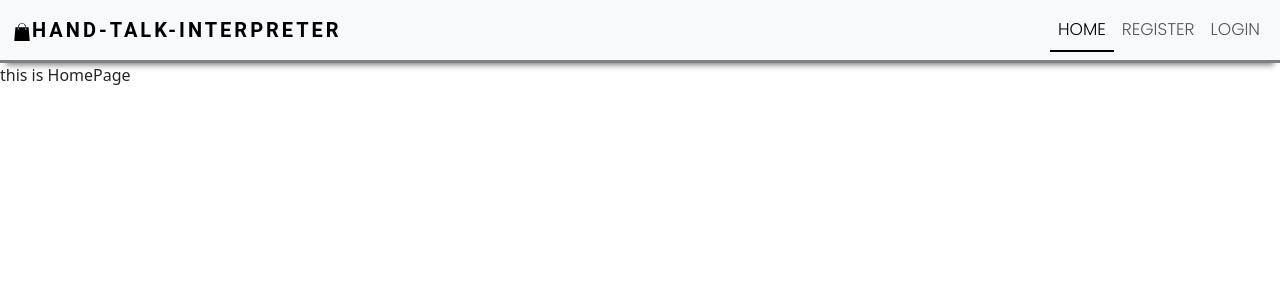
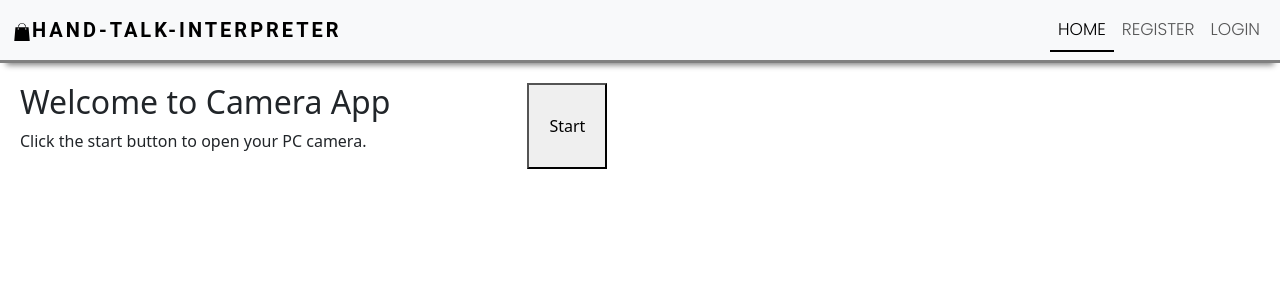
Before and after one commit to davidmurage/Sign-gesture-interpreter, a React (Create React App) app in the folder frontend/: page / in a window 1280 px wide. Shown: the top 300 px of the page. Built offline with nearby package versions, Linux system fonts and the light colour scheme.

Commit message:
updated HomePage.js

```diff
--- a/frontend/src/pages/HomePage.js
+++ b/frontend/src/pages/HomePage.js
@@ -1,10 +1,34 @@
-import React from 'react';
+import React,{useState} from 'react';
 import Layout from '../components/Layout/Layout';
 
 const HomePage = () => {
+ const [stream, setStream] = useState(null);
+  const openCamera = async() =>{
+      try{
+        const stream = await navigator.mediaDevices.getUserMedia({video: true});
+        setStream(stream);
+      }catch(error){
+        console.log(error);
+      }
+  }
   return (
     <Layout>
-      this is HomePage
+      <div style={{ display: 'flex', justifyContent: 'space-between', padding: '20px' }}>
+      <div style={{ width: '60%' }}>
+        <h2>Welcome to Camera App</h2>
+        <p>Click the start button to open your PC camera.</p>
+      </div>
+      <div style={{ width: '30%', display: 'flex', justifyContent: 'flex-end' }}>
+        <button onClick={openCamera} style={{ padding: '10px 20px', fontSize: '16px' }}>
+          Start
+        </button>
+      </div>
+      <div style={{ width: '100%', marginTop: '20px' }}>
+        {stream && <video autoPlay playsInline ref={video => {
+          if (video) video.srcObject = stream;
+        }} />}
+      </div>
+    </div>
     </Layout>
   )
 }
```
Also changed, not shown: 1 other file (tests, documents, lock files or other folders).
